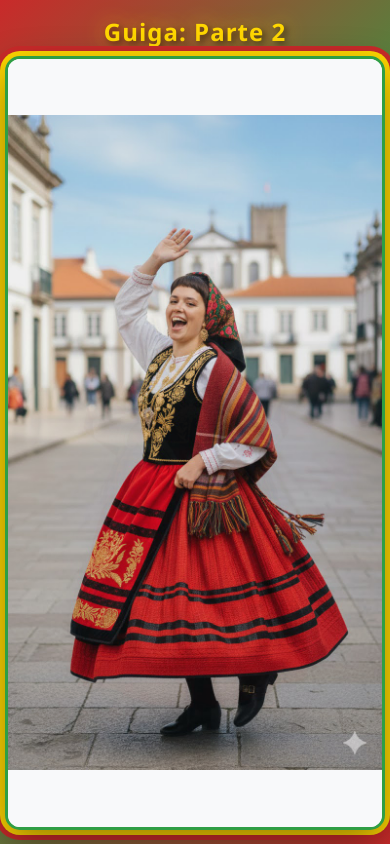
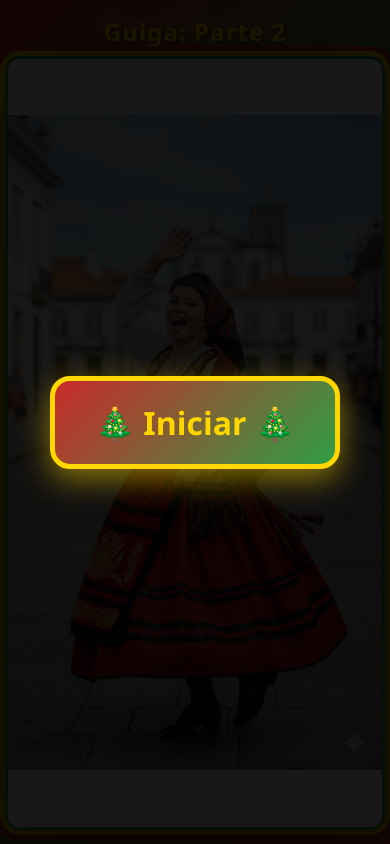
Before and after one commit to luispoliveira/prenda-guiga, a plain HTML site: page index.html in a window 390 px wide. Drawn offline with Linux system fonts and the light colour scheme.

Commit message:
Add start overlay and button for mobile audio activation; adjust image duration

```diff
--- a/index.html
+++ b/index.html
@@ -7,6 +7,10 @@
     <link rel="stylesheet" href="style.css" />
   </head>
   <body>
+    <div class="start-overlay" id="startOverlay">
+      <button class="start-button" id="startButton">🎄 Iniciar 🎄</button>
+    </div>
+
     <div class="container">
       <h1 class="title">Guiga: Parte 2</h1>
 
--- a/script.js
+++ b/script.js
@@ -1,6 +1,7 @@
 const carouselItems = document.querySelectorAll('.carousel-item');
 let currentIndex = 0;
-const IMAGE_DURATION = 5000; // 5 segundos para cada imagem
+const IMAGE_DURATION = 3000; // 3 segundos para cada imagem
+let carouselStarted = false;
 
 function showItem(index) {
   // Remove active class from all items
@@ -46,5 +47,20 @@ function nextItem() {
   showItem(currentIndex);
 }
 
-// Start the carousel
-showItem(currentIndex);
+// Botão de start para ativar áudio no mobile
+const startButton = document.getElementById('startButton');
+const startOverlay = document.getElementById('startOverlay');
+
+startButton.addEventListener('click', () => {
+  startOverlay.style.display = 'none';
+  carouselStarted = true;
+
+  // Preparar todos os vídeos para tocar com som
+  carouselItems.forEach((item) => {
+    if (item.tagName === 'VIDEO') {
+      item.muted = false;
+    }
+  });
+
+  showItem(currentIndex);
+});
--- a/style.css
+++ b/style.css
@@ -2,6 +2,42 @@
   margin: 0;
   padding: 0;
   box-sizing: border-box;
+}
+
+.start-overlay {
+  position: fixed;
+  top: 0;
+  left: 0;
+  width: 100%;
+  height: 100%;
+  background: rgba(0, 0, 0, 0.9);
+  display: flex;
+  justify-content: center;
+  align-items: center;
+  z-index: 1000;
+}
+
+.start-button {
+  background: linear-gradient(135deg, #c92a2a, #2f9e44);
+  color: #ffd700;
+  font-size: 2rem;
+  font-weight: bold;
+  padding: 20px 40px;
+  border: 5px solid #ffd700;
+  border-radius: 20px;
+  cursor: pointer;
+  box-shadow: 0 10px 30px rgba(255, 215, 0, 0.5);
+  transition: all 0.3s ease;
+  font-family: 'Segoe UI', 'Roboto', 'Helvetica Neue', Arial, sans-serif;
+}
+
+.start-button:hover {
+  transform: scale(1.1);
+  box-shadow: 0 15px 40px rgba(255, 215, 0, 0.7);
+}
+
+.start-button:active {
+  transform: scale(1.05);
 }
 
 body {
```
